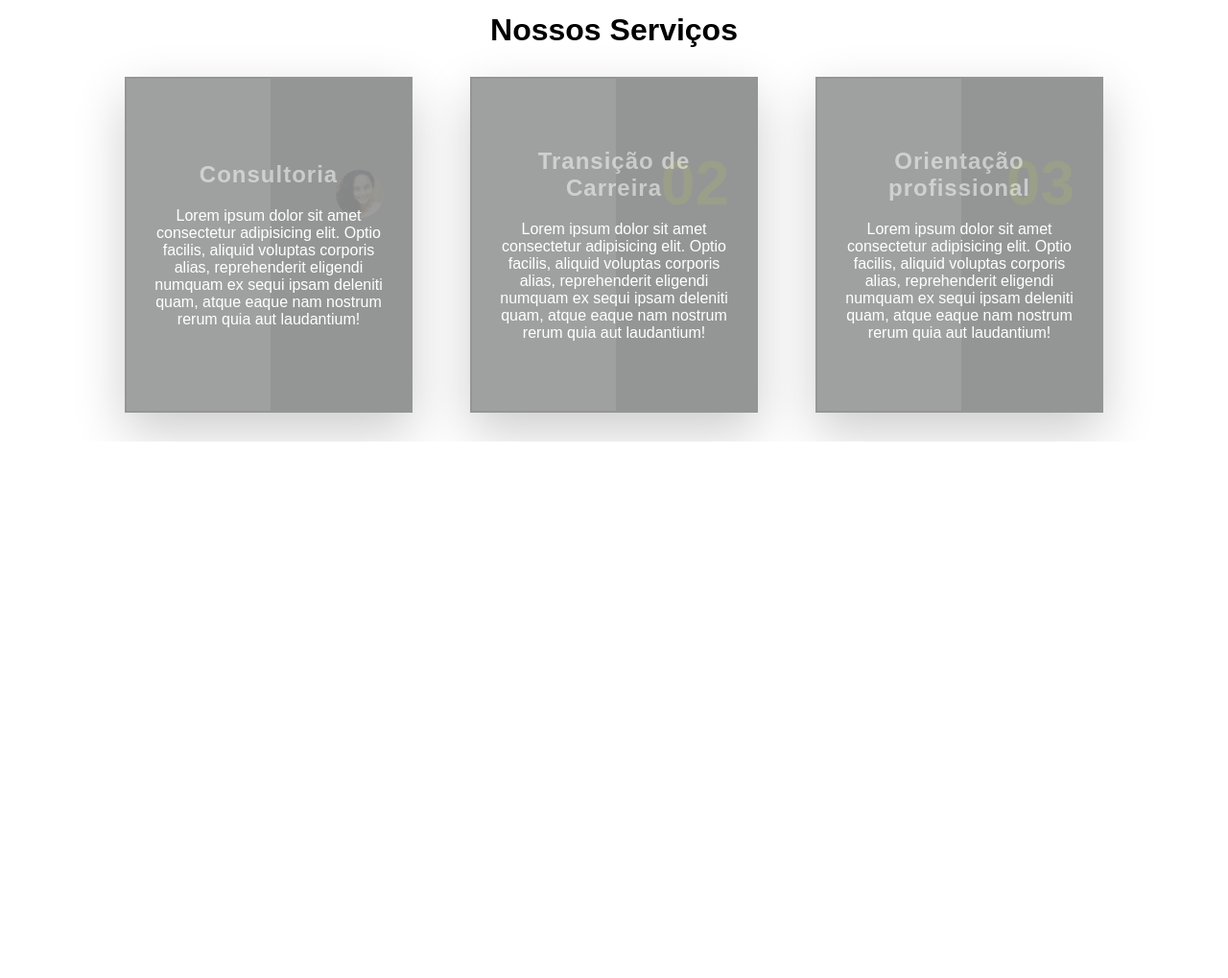
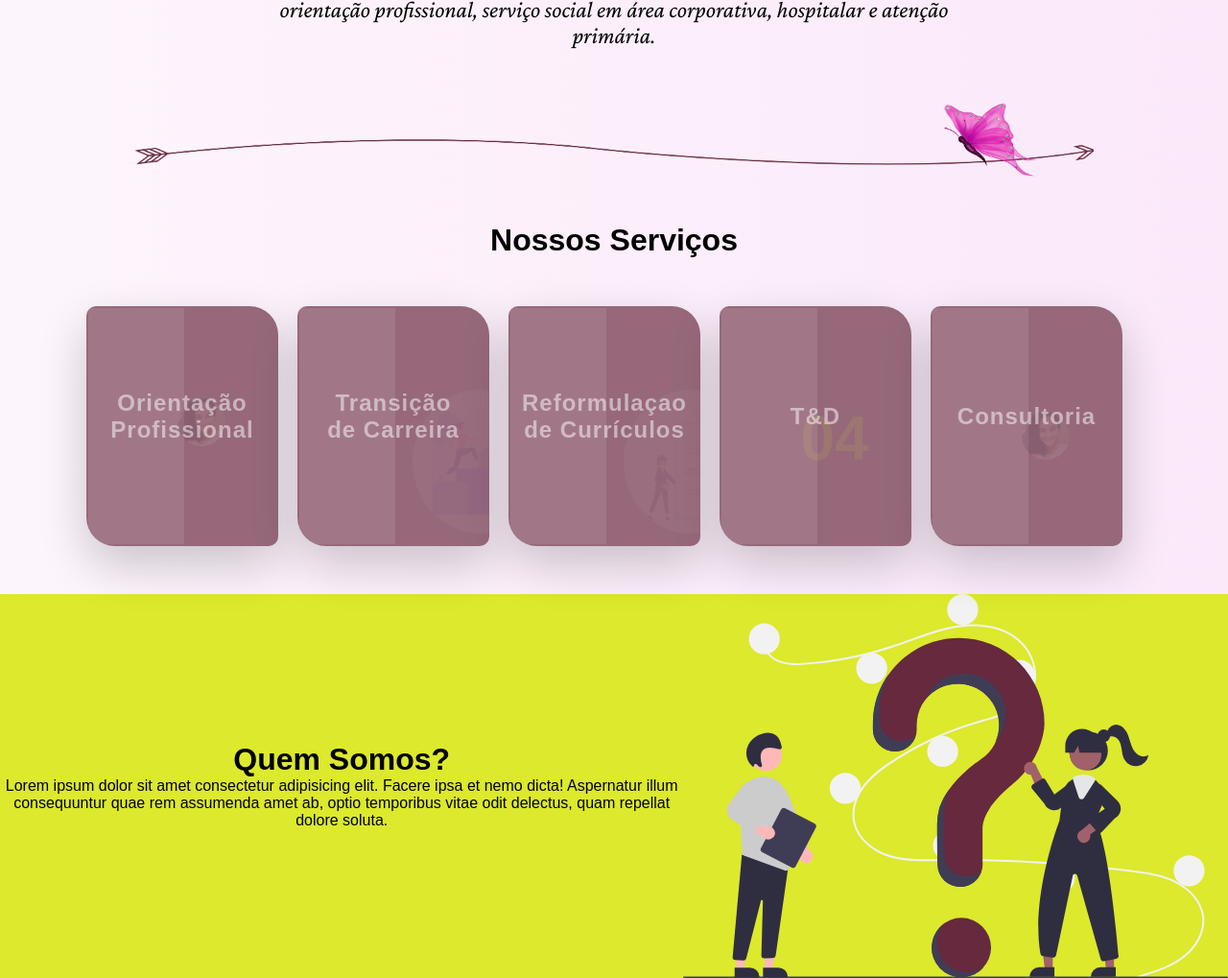
Before and after one commit to jailtonmendes/KmConsultoria, a plain HTML site: page index.html in a window 1280 px wide. Shown: the part 682-1701 px from the top of the page at 96% size. Before the commit the page ends 1142 px from the top, so only its background shows below. Drawn offline with nearby package versions, Linux system fonts and the light colour scheme.

Commit message:
Quem Somos

```diff
--- a/index.html
+++ b/index.html
@@ -5,6 +5,7 @@
     <meta http-equiv="X-UA-Compatible" content="IE=edge">
     <meta name="viewport" content="width=device-width, initial-scale=1.0">
     <link rel="stylesheet" href="style.css">
+    <link rel="icon" href="img/BorboletaSemFundo.png" type="image/x-icon"/>
 
     <!-- Fonte Crimson Pro -->
     <link rel="preconnect" href="https://fonts.gstatic.com">
@@ -17,8 +18,8 @@
     <header>
 
         <ul>
-            <li><a href="#">PERFIL</a></li>
-            <li><a href="#">SERVIÇOS</a></li>
+            <!-- <li><a href="#">PERFIL</a></li> -->
+            <li><a href="#servico">SERVIÇOS</a></li>
             <li><a href="#">QUEM SOMOS</a></li>
             <li><a href="#">CONTATO</a></li>
         </ul>
@@ -28,7 +29,7 @@
 
     <main>
         <div class="perfil">
-            <img class="img_perfil" src="./img/Escala.PNG" alt="Imagem de perfil">
+            <img class="img_perfil" src="./img/perfil.jpeg" alt="Imagem de perfil">
             <h3>Olá, Me chamo Karla Macedo.<br>
                 É um enorme prazer falar um pouquinho sobre meu perfil profissional para você.
             </h3>
@@ -40,16 +41,14 @@
         </div>
         <img class="linha" src="./img/linha.png" alt="">
 
-        <div class="servicos">
-            <h1>Nossos Serviços</h1>
-
-            <div class="card_serv">
-
-            </div>
-        </div>
 
 
-        <div class="container">
+
+        <h1 class="servicos">Nossos Serviços</h1>
+
+        <div class="container" id="servico">
+
+
             <div class="card">
                 <span></span>
                 <span></span>
@@ -57,11 +56,8 @@
                 <span></span>
                 <div class="content">
                     <h2><img class="teste" src="./img/perfil.jpeg" alt=""></h2>
-                    <h3>Consultoria</h3>
-                    <p>Lorem ipsum dolor sit amet consectetur adipisicing elit. Optio facilis,
-                    aliquid voluptas corporis alias,
-                    reprehenderit eligendi numquam ex sequi ipsam deleniti quam,
-                    atque eaque nam nostrum rerum quia aut laudantium!</p>
+                    <h3>Orientação Profissional</h3>
+                    <p></p>
                     <!-- <a href="#">Read More</a> -->
                 </div>
             </div>
@@ -72,12 +68,9 @@
                 <span></span>
                 <span></span>
                 <div class="content">
-                    <h2>02</h2>
+                    <h2><img class="img_card" src="./img/transicao.jpg" alt=""></h2>
                     <h3>Transição de Carreira</h3>
-                    <p>Lorem ipsum dolor sit amet consectetur adipisicing elit. Optio facilis,
-                    aliquid voluptas corporis alias,
-                    reprehenderit eligendi numquam ex sequi ipsam deleniti quam,
-                    atque eaque nam nostrum rerum quia aut laudantium!</p>
+                    <p></p>
                     <!-- <a href="#">Read More</a> -->
                 </div>
             </div>
@@ -88,15 +81,57 @@
                 <span></span>
                 <span></span>
                 <div class="content">
-                    <h2>03</h2>
-                    <h3>Orientação profissional</h3>
-                    <p>Lorem ipsum dolor sit amet consectetur adipisicing elit. Optio facilis,
-                    aliquid voluptas corporis alias,
-                    reprehenderit eligendi numquam ex sequi ipsam deleniti quam,
-                    atque eaque nam nostrum rerum quia aut laudantium!</p>
+                    <h2><img class="img_card" src="./img/avaliacao_curricular.png" alt=""></h2>
+                    <h3>Reformulaçao de Currículos</h3>
+                    <p></p>
                     <!-- <a href="#">Read More</a> -->
                 </div>
             </div>
+
+            <div class="card">
+                <span></span>
+                <span></span>
+                <span></span>
+                <span></span>
+                <div class="content">
+                    <h2>04</h2>
+                    <h3>T&D</h3>
+                    <p></p>
+                    <!-- <a href="#">Read More</a> -->
+                </div>
+            </div>
+
+            <div class="card">
+                <span></span>
+                <span></span>
+                <span></span>
+                <span></span>
+                <div class="content">
+                    <h2><img class="teste" src="./img/perfil.jpeg" alt=""></h2>
+                    <h3>Consultoria</h3>
+                    <p></p>
+                    <!-- <a href="#">Read More</a> -->
+                </div>
+            </div>
+
+        </div>
+
+
+        <div class="quemsomos">
+            <div class="text">
+
+                <h1>Quem Somos?</h1>
+                <p>Lorem ipsum dolor sit amet consectetur adipisicing elit. Facere ipsa et nemo dicta! Aspernatur
+                     illum consequuntur quae rem assumenda amet ab, optio temporibus vitae odit delectus,
+                      quam repellat dolore soluta.</p>
+            </div>
+
+                      <img class="img_quemsomos" src="img/undraw_Questions_re_1fy7 (1).svg" alt="">
+
+            </div>
+
+
+
         </div>
 
     </main>
--- a/style.css
+++ b/style.css
@@ -6,13 +6,39 @@
 }
 
 .logo {
-    margin-top: -80px;
-    width: 300px;
-    margin-top: -60px;
-    margin-left: 30px;
+
+    width: 350px;
+    margin-top: -50px;
+    margin-left: 50px;
+    margin-bottom: 50px;
+
+}
 
 
+body {
+    background-image: linear-gradient(to right, rgb(255, 255, 255) 0%, #f8daf6 100%);
+
+    background-size: 300% 300%;
+
+    animation: animate_background 5s ease infinite alternate;
 }
+
+@keyframes animate_background {
+    0% {
+        background-position: 0% 0%;
+    }
+    50% {
+        background-position: 50% 45%;
+    }
+    100% {
+        background-position: 40% 90%;
+    }
+
+}
+
+
+
+/*MENU*/
 
 header {
     /* position: fixed; */
@@ -23,7 +49,9 @@ header {
     justify-content: flex-end;
     align-items: center;
     transition: 0.6s;
-    padding: 30px 100px;
+    padding-top: 50px;
+    padding-right: 40px;
+    /* padding: 30px 100px; */
     z-index: 100000;
  }
 
@@ -40,23 +68,50 @@ header {
 header ul li {
     position: relative;
     list-style: none;
+    margin-right: 10px;
 }
 
 header ul li a {
     position: relative;
-    margin: 0 15px;
+    margin: 0 10px;
     text-decoration: none;
-    color: rgb(70, 51, 63);
-    letter-spacing: 2px;
+    color: rgb(70, 51, 51);
+    letter-spacing: 1px;
     font-weight: 500px;
-    font-size: 1em;
+    font-size: 14px;
     transition: 0.6s;
+
+    padding: 10px 20px;
+
+    color: #490000;
+    border-radius: 10px 30px;
+    border: solid 1px;
+
+}
+
+header ul li a:hover {
+    /* border-radius: 5 px 20px; */
+    background: #4900005d;
+    color: white;
+    text-decoration: none;
+}
+
+
+/*Fim do MENU*/
+
+
+
+
+
+.main {
+    max-width: 960px;
 }
 
 .perfil {
     /* background: rgb(228, 194, 213); */
     margin-top: 70px;
     margin: 0 auto;
+    max-width: 960px;
 }
 
 .img_perfil {
@@ -93,12 +148,17 @@ header ul li a {
 
 .linha {
     width: 100% ;
+    max-width: 1000px;
+    margin: 0 auto;
+    margin-top: 50px;
+    display: block;
 }
 
 
 /*Serviços*/
-.servicos h1 {
+.servicos {
     text-align: center;
+    margin-top: 40px;
 }
 
 
@@ -115,15 +175,21 @@ header ul li a {
     flex-wrap: wrap;
 }
 
+.card {
+    border-radius: 10px 30px;
+}
+
 .container .card{
     position: relative;
-    width: 300px;
-    height: 350px;
-    background: #949695;
+    width: 200px;
+    height: 250px;
+    background: #96687a;
     display: flex;
     justify-content: center;
     align-items: center;
-    margin: 30px;
+    margin-top: 50px;
+    margin-right: 20px;
+    margin-bottom: 50px;
     box-shadow: 0 20px 50px rgba(0, 0, 0, 0.2);
     overflow: hidden;
 }
@@ -169,8 +235,26 @@ header ul li a {
     z-index: 1;
     opacity: 0.1;
     transition: 0.5s;
+    width: 100px;
 
 }
+
+.container .card .content .img_card{
+
+
+
+   /* margin-right: 20px; */
+    opacity: 0.4;
+    transition: 0.5s;
+    width: 140px;
+    height: 150px;
+    border-radius: 50%;
+    margin: 0 auto;
+    position: absolute;
+    z-index: 1;
+
+}
+
 
 .container .card:hover .content h2 {
     opacity: 1;
@@ -201,7 +285,7 @@ header ul li a {
 
 .container .card:hover .content h3,
 .container .card .content p {
-
+    color: #f8daf6;
     opacity: 1;
 }
 
@@ -329,3 +413,41 @@ header ul li a {
     }
 
 }
+
+
+
+.quemsomos {
+    width: 100%;
+    height: 400px;
+
+    background: #dce92c;
+
+    display: flex;
+
+}
+
+.quemsomos h1 {
+    width: 50%;
+    display: flex;
+    flex-direction: column;
+
+    align-items: center;
+    justify-content: center;
+}
+
+.text {
+    display: flex;
+    flex-direction: column;
+    justify-content: center;
+    align-items: center;
+    text-align: center;
+
+}
+
+.img_quemsomos {
+
+    display: block;
+    /* background: chartreuse; */
+    width: 50%;
+
+}
```
Also changed, not shown: img/avaliacao_curricular.png (added), img/transicao.jpg (added), img/undraw_Questions_re_1fy7 (1).svg (added).
